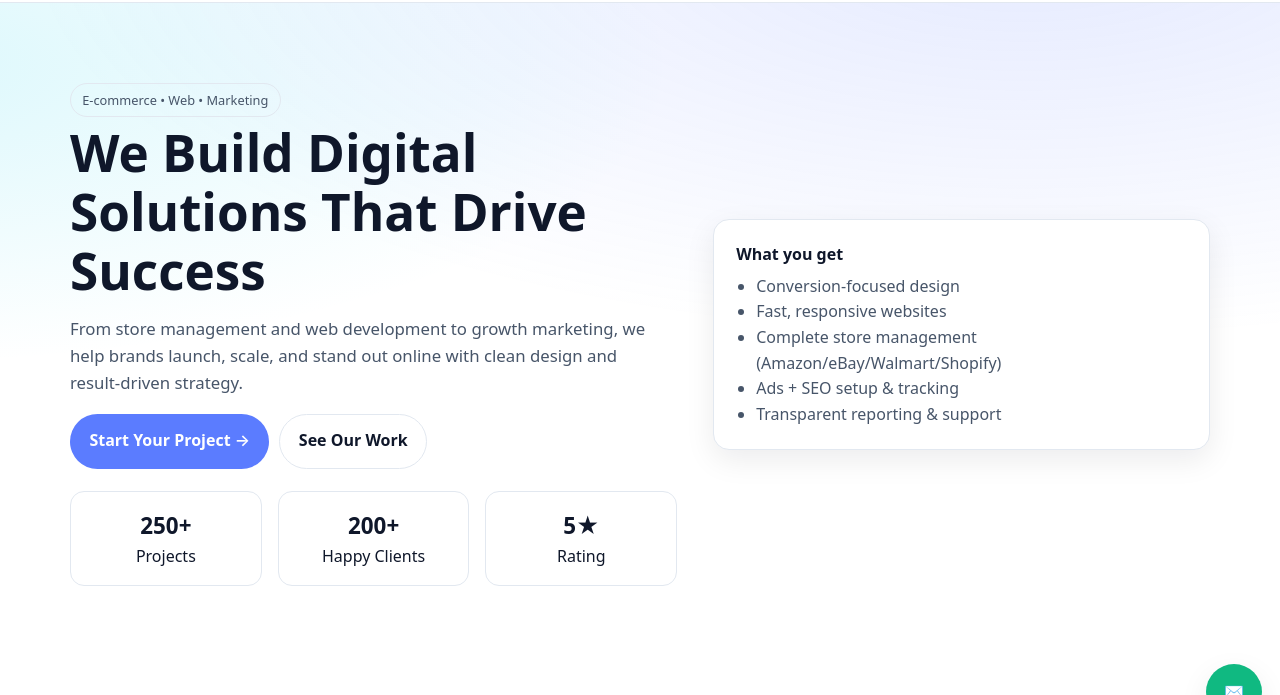
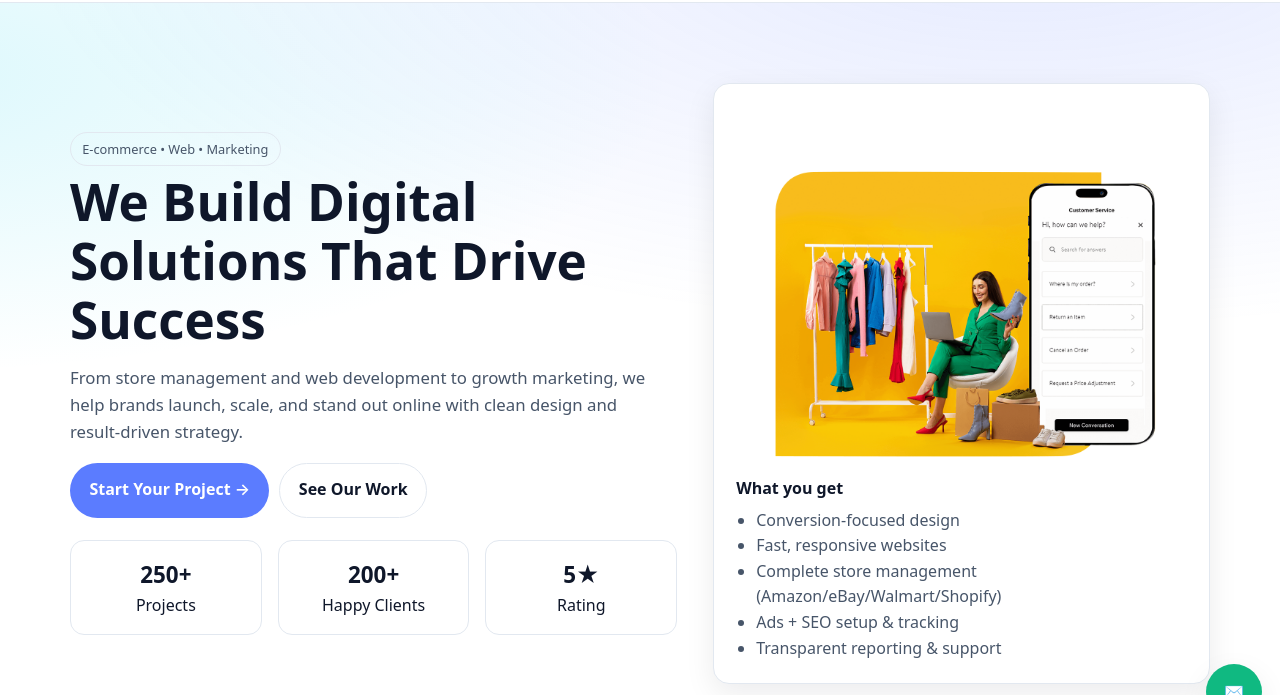
Before and after one commit to thekamranali/Digital-Agency, a plain HTML site: page index.html in a window 1280 px wide. Shown: the part 62-757 px from the top of the page. Drawn offline with Linux system fonts and the light colour scheme.

Commit message:
Update index.html

```diff
--- a/index.html
+++ b/index.html
@@ -566,6 +566,7 @@
                 </div>
             </div>
             <div class="hero-card">
+                <img src="./ecom.png" alt="">
                 <strong>What you get</strong>
                 <ul style="margin:.4rem 0 0; padding-left:20px; color:var(--muted)">
                     <li>Conversion‑focused design</li>
```
